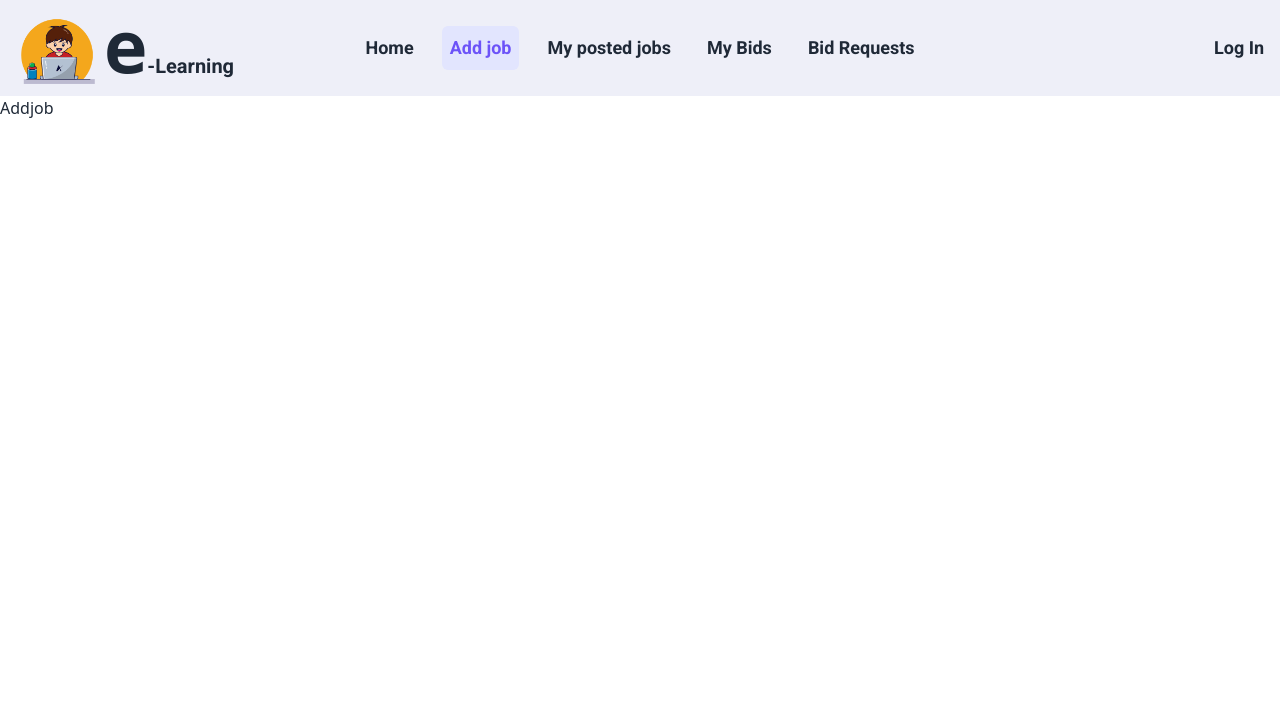
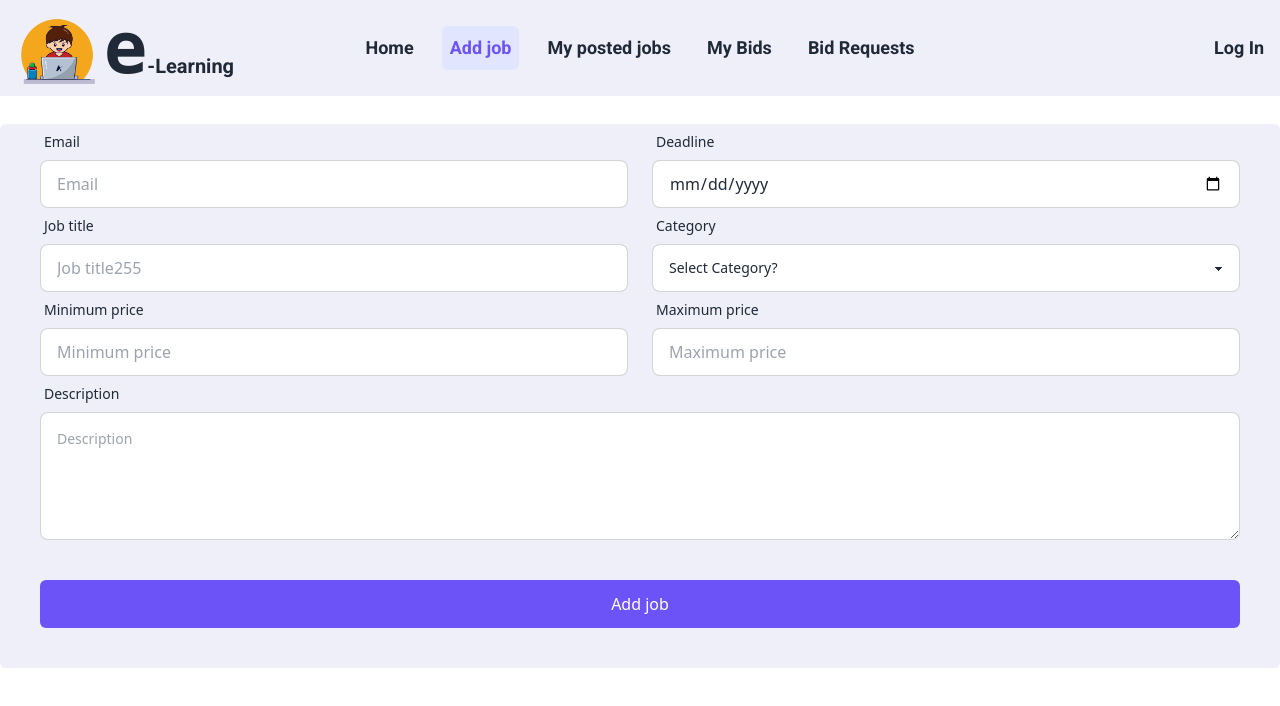
Before and after one commit to mdrabiulis/Online-Jobs-Marketplace11-client-side, a React (Vite) app: page /addjob in a window 1280 px wide. Shown: the top 706 px of the page. Built offline with nearby package versions, Linux system fonts and the light colour scheme; no server answers.

Commit message:
Add job form

```diff
--- a/src/Pages/Addjob/Addjob.jsx
+++ b/src/Pages/Addjob/Addjob.jsx
@@ -1,11 +1,135 @@
-
+import { useState } from "react";
+import useAuthContext from "../../Hook/useAuthContext";
 
 const Addjob = () => {
-    return (
-        <div>
-            Addjob
+  const { user } = useAuthContext();
+  const [select, setSelect] = useState();
+
+  const hendleBookService = (event) => {
+    event.preventDefault();
+    const from = event.target;
+    const Jobtitle = from.title.value;
+    const Minimum = from.minimum.value;
+    const Maximum = from.maximum.value;
+    const date = from.date.value;
+    const Description = from.description.value;
+    const Email = user?.email;
+    console.log(Jobtitle, Email, date, select, Minimum, Maximum,Description);
+  };
+
+  return (
+    <div className="  max-w-7xl mx-auto mt-7 ">
+      <form onSubmit={hendleBookService}>
+        <div className="rounded-md  bg-[#eeeff8] px-10">
+          <div className="grid md:grid-cols-4 gap-6  ">
+            <div className="grid col-span-2  w-full mx-auto">
+              <div className="form-control">
+                <label className="label">
+                  <span className="label-text">Email</span>
+                </label>
+                {/* {user?.email} */}
+                <input
+                  type="email"
+                  name="Email"
+                  defaultValue={user?.email}
+                  readOnly
+                  placeholder="Email"
+                  className="input input-bordered"
+                  // required
+                />
+              </div>
+              <div className="form-control">
+                <label className="label">
+                  <span className="label-text">Job title</span>
+                </label>
+                <input
+                  type="text"
+                  name="title"
+                  placeholder="Job title255"
+                  className="input input-bordered"
+                  // required
+                />
+              </div>
+              <div className="form-control">
+                <label className="label">
+                  <span className="label-text">Minimum price</span>
+                </label>
+                <input
+                  type="text"
+                  name="minimum"
+                  placeholder="Minimum price"
+                  className="input input-bordered"
+                  // required
+                />
+              </div>
+            </div>
+
+            <div className="col-span-2  w-full mx-auto">
+              <div className="form-control">
+                <label className="label">
+                  <span className="label-text">Deadline</span>
+                </label>
+                <input
+                  type="date"
+                  name="date"
+                  placeholder="Deadline"
+                  className="input input-bordered"
+                  // required
+                />
+              </div>
+              <div className="form-control">
+                <label className="label">
+                  <span className="label-text">Category</span>
+                </label>
+                <select
+                  className="select select-bordered w-full "
+                  onChange={(e) => setSelect(e.target.value)}
+                >
+                  <option>
+                    Select Category?
+                  </option>
+                   <option>Web Development</option>
+                   <option>Ddigital Marketing</option>
+                  <option>Graphics Design</option>
+
+                </select>
+              </div>
+              <div className="form-control">
+                <label className="label">
+                  <span className="label-text">Maximum price</span>
+                </label>
+                <input
+                  type="text"
+                  name="maximum"
+                  placeholder="Maximum price"
+                  className="input input-bordered"
+                  // required
+                />
+              </div>
+            </div>
+          </div>
+          <div className="form-control  ">
+            <label className="label">
+              <span className="label-text">Description</span>
+            </label>
+            <textarea
+              placeholder="Description"
+              name="description"
+              className="textarea textarea-bordered textarea-md w-full h-32"
+            ></textarea>
+          </div>
+          <div className=" my-10 pb-10">
+            <input
+              type="submit"
+              value="Add job"
+              className="w-full bg-[#6C53F8] h-12 text-white rounded-md"
+            />
+          </div>
+          {/* <input type="submit" value="submit" className="w-full bg-[#FF3811] h-12 text-white"/> */}
         </div>
-    );
+      </form>
+    </div>
+  );
 };
 
 export default Addjob;
```
